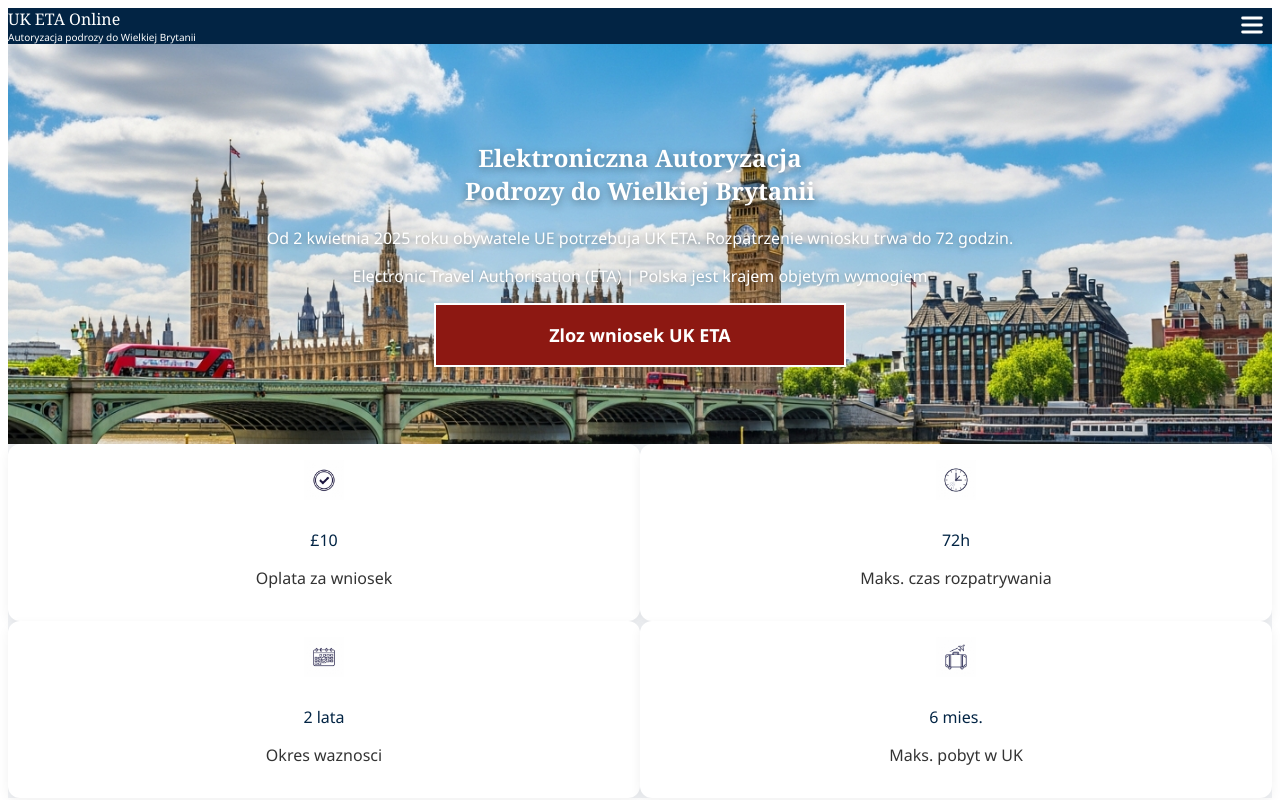
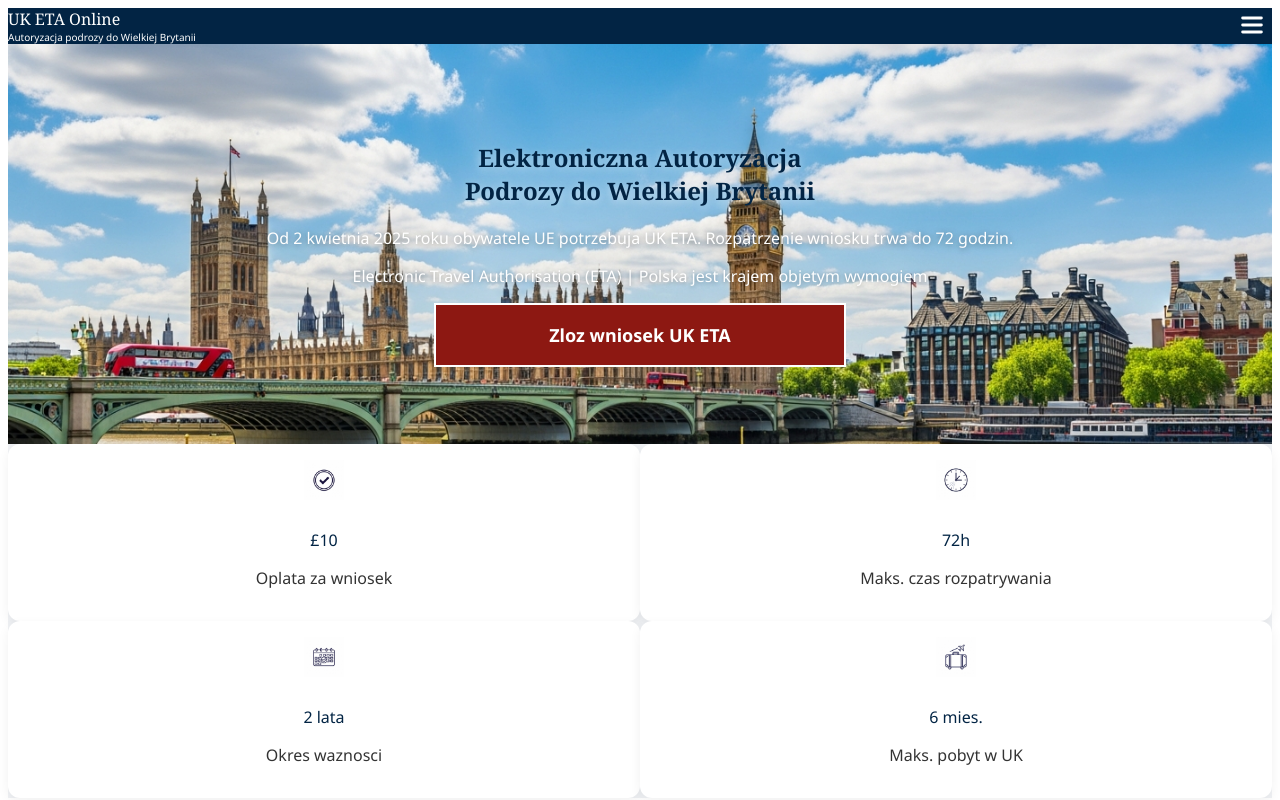
Before and after one commit to mediaxsaburoai0818-design/uk-eta-site, a Next.js app: page / in a window 1280 px wide. Shown: the top 800 px of the page. Built offline with nearby package versions, Linux system fonts and the light colour scheme.

Commit message:
fix: hero navy h1, pb-40 footer gap, rounded-xl buttons, FAQ font size, sticky center

```diff
--- a/app/FAQAccordion.tsx
+++ b/app/FAQAccordion.tsx
@@ -19,7 +19,7 @@ export default function FAQAccordion({ items }: { items: FAQItem[] }) {
             className="w-full flex items-center justify-between py-4 text-left"
             style={{ background: "none", border: "none", cursor: "pointer" }}
           >
-            <span className="font-bold text-[#022444] text-sm sm:text-base pr-4">
+            <span className="font-bold text-[#022444] text-base pr-4">
               {item.question}
             </span>
             <span className="flex-shrink-0 text-[#022444] text-xl font-bold">
--- a/app/page.tsx
+++ b/app/page.tsx
@@ -19,8 +19,8 @@ export default function Home() {
               className="text-2xl sm:text-3xl md:text-5xl font-bold mb-4 md:mb-6 leading-tight drop-shadow-lg"
               style={{
                 fontFamily: "var(--font-noto-serif), serif",
-                color: "white",
-                textShadow: "0 2px 8px rgba(0,0,0,0.4)",
+                color: "#022444",
+                textShadow: "0 2px 8px rgba(255,255,255,0.5)",
               }}
             >
               Elektroniczna Autoryzacja
@@ -256,7 +256,7 @@ export default function Home() {
       </section>
 
       {/* CTA - white bg with extra bottom margin for sticky bar */}
-      <section className="bg-white py-16 pb-24 text-center">
+      <section className="bg-white pt-16 pb-40 text-center">
         <div className="max-w-3xl mx-auto px-6 md:px-16">
           <h2
             className="text-2xl md:text-3xl font-bold mb-4"
@@ -293,7 +293,7 @@ export default function Home() {
             href="https://www.gov.uk/guidance/apply-for-an-electronic-travel-authorisation-eta"
             target="_blank"
             rel="noopener noreferrer"
-            className="block rounded-lg bg-[#8d1812] hover:bg-[#6d120e] transition shadow-lg text-center"
+            className="block rounded-xl bg-[#8d1812] hover:bg-[#6d120e] transition shadow-lg text-center mx-auto"
             style={{ color: "white", textDecoration: "none", padding: "12px 20px", width: "100%", maxWidth: "320px" }}
           >
             <span style={{ color: "white", fontSize: "15px", fontWeight: "bold" }}>&#10003; Zloz wniosek UK ETA</span>
```
